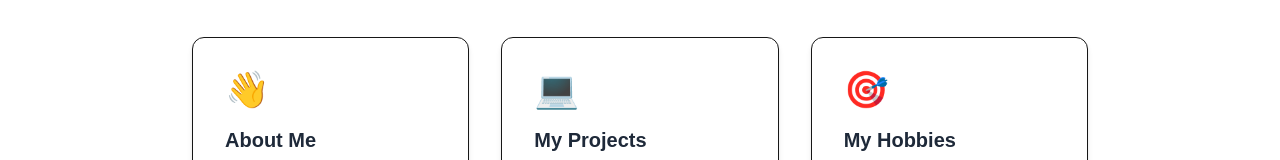
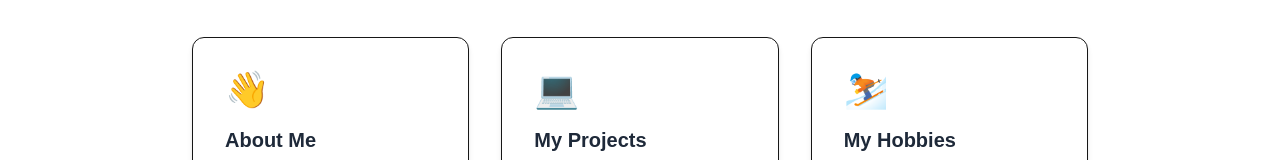
Before and after one commit to baileyfcross/baileyfcross-ui, a Next.js app: page / in a window 1280 px wide. Shown: the part 638-798 px from the top of the page. Built offline with nearby package versions, Linux system fonts and the light colour scheme.

Commit message:
changed emoji

```diff
--- a/src/app/page.tsx
+++ b/src/app/page.tsx
@@ -54,7 +54,7 @@ export default function Home() {
 
           <Link href="/hobbies" className="group">
             <div className="bg-white p-8 rounded-xl shadow-md hover:shadow-lg transition-shadow border group-hover:border-blue-200">
-              <div className="text-4xl mb-4">🎯</div>
+              <div className="text-4xl mb-4">⛷️</div>
               <h3 className="text-xl font-semibold text-gray-800 mb-3">My Hobbies</h3>
               <p className="text-gray-600">
                 Discover what I enjoy outside of coding and how it influences my work.
```
